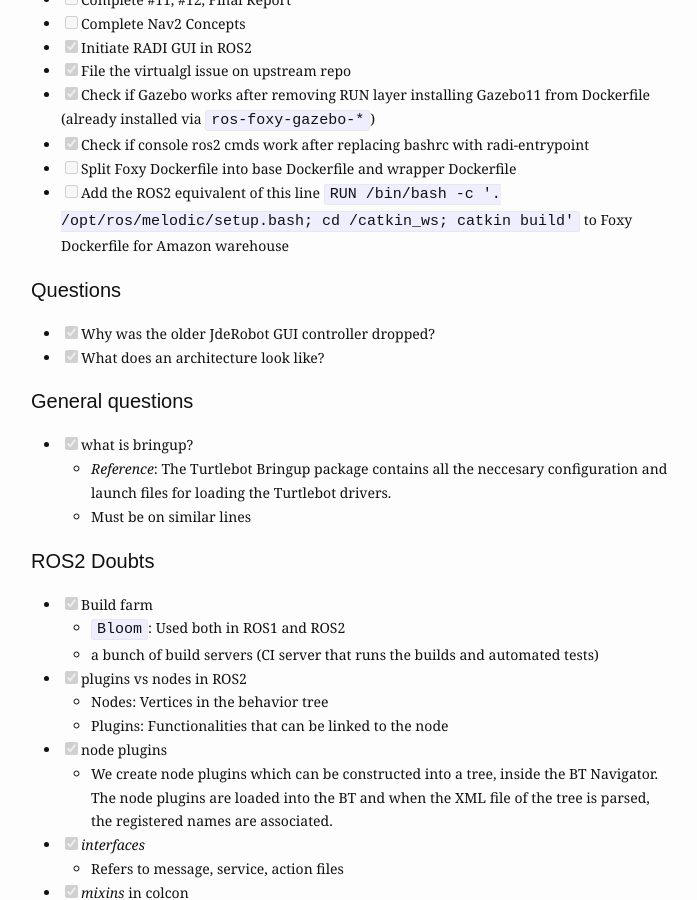
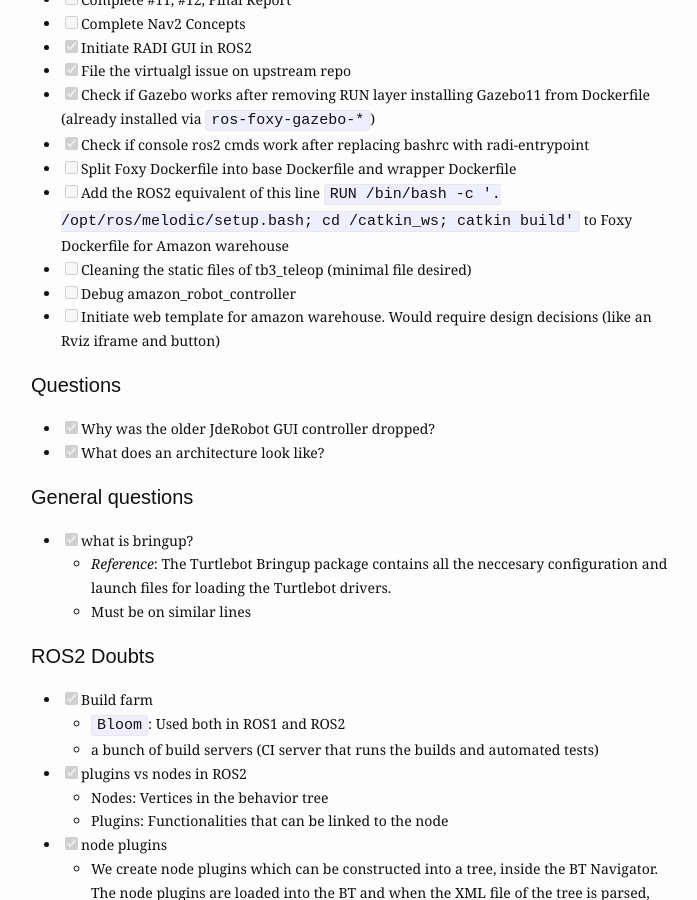
Before and after one commit to TheRoboticsClub/gsoc2021-Siddharth_Saha, a Jekyll site: the page built from docs/_posts/scribbles/2021-05-17-roughwork.md, in a window 1280 px wide and 900 px high, scrolled down 727 px. Shown: the whole window, without its empty margins (289-986 px from the left). Built offline with Jekyll 4.4.1, drawn with Linux system fonts in a browser that asks for light colours; nearby versions of some CDN libraries.

Commit message:
Added 2 tasks to roughwork

```diff
--- a/docs/_posts/scribbles/2021-05-17-roughwork.md
+++ b/docs/_posts/scribbles/2021-05-17-roughwork.md
@@ -23,6 +23,9 @@
 - [x] Check if console ros2 cmds work after replacing bashrc with radi-entrypoint
 - [ ] Split Foxy Dockerfile into base Dockerfile and wrapper Dockerfile
 - [ ] Add the ROS2 equivalent of this line `RUN /bin/bash -c '. /opt/ros/melodic/setup.bash; cd /catkin_ws; catkin build'` to Foxy Dockerfile for Amazon warehouse
+- [ ] Cleaning the static files of tb3_teleop (minimal file desired)
+- [ ] Debug amazon_robot_controller
+- [ ] Initiate web template for amazon warehouse. Would require design decisions (like an Rviz iframe and button)
 
 #### Questions
 - [x] Why was the older JdeRobot GUI controller dropped?
```
